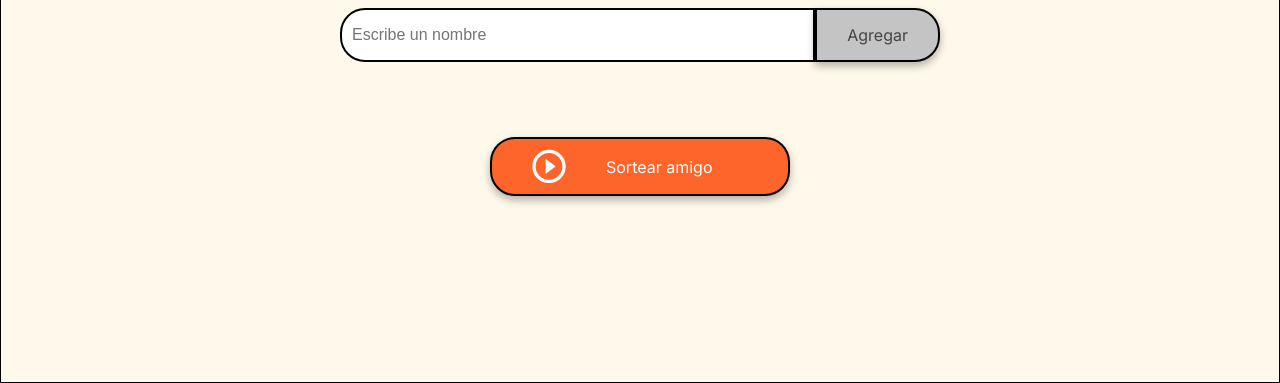
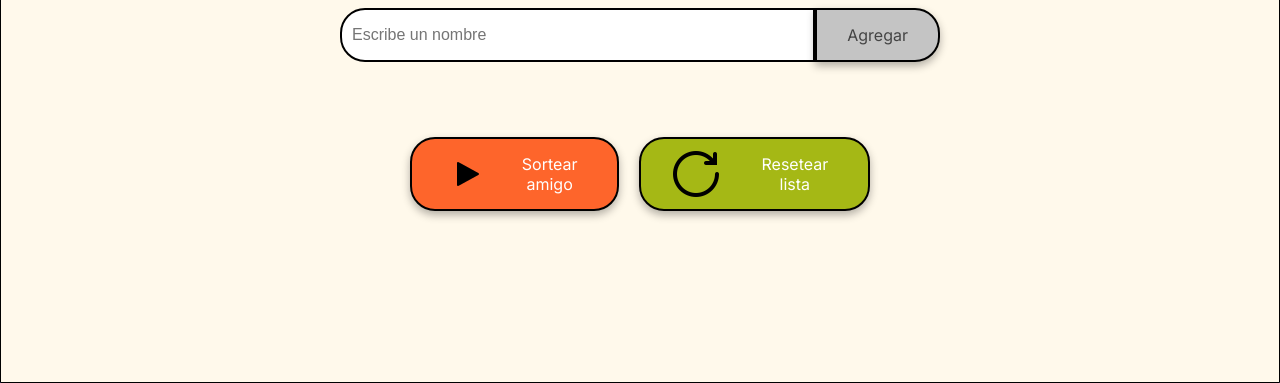
Before and after one commit to Davebot-b9/amigo-secreto-resultado, a plain HTML site: page index.html in a window 1280 px wide. Shown: the part 417-800 px from the top of the page. Drawn offline with Linux system fonts and the light colour scheme.

Commit message:
Actualizacion index, style y app, nuevos assets

```diff
--- a/app.js
+++ b/app.js
@@ -8,6 +8,10 @@ function agregarAmigo() {
     if (inputAmigo.value === "") return alert("Debes ingresar un nombre de amigo");
      // validar que el input solo contenga letras y espacios
     if (!/^[a-zA-Z\s]+$/.test(inputAmigo.value)) return alert("El nombre del amigo solo puede contener letras y espacios");
+    // validar que el amigo no esté repetido
+    if (Array.from(listaDeAmigos.children).some((amigo) => amigo.textContent === inputAmigo.value)) return alert("El amigo ya fue agregado");
+    // validar que tenga al menos 3 caracteres el inputAmigo
+    if (inputAmigo.value.length < 3) return alert("El nombre del amigo debe tener al menos 3 caracteres");
     // crear un elemento li y agregarle el valor del input
     let amigo = document.createElement("li");
     // agregar el elemento li a la lista de amigos
@@ -28,3 +32,11 @@ function sortearAmigo() {
     //mostrar el amigo sorteado
     resultadoAmigoSorteado.textContent = `El amigo secreto es: ${amigoSorteado.textContent}`;
 }
+
+function resetearLista(){
+    //validar si hay amigos para eliminar
+    if (listaDeAmigos.children.length === 0) return alert("No hay amigos para resetear la lista");
+    //limpiar la lista de amigos
+    listaDeAmigos.innerHTML = "";
+    resultadoAmigoSorteado.textContent = "";
+}
--- a/index.html
+++ b/index.html
@@ -28,9 +28,12 @@
 
             <div class="button-container">
                 <button class="button-draw" onclick="sortearAmigo();" aria-label="Sortear amigo secreto">
-                    <img src="assets/play_circle_outline.png" alt="Ícono para sortear">
+                    <img src="assets/Play.png" alt="Ícono para sortear">
                     Sortear amigo
                 </button>
+                <button class="button-reset" onclick="resetearLista();" aria-label="Resetear lista de amigos">
+                    <img src="assets/refresh.png" alt="Ícono para resetear">
+                    Resetear lista
             </div>
         </section>
     </main>
--- a/style.css
+++ b/style.css
@@ -90,6 +90,11 @@ body {
 .button-container {
     width: 300px;
     justify-content: center;
+    display: flex;
+}
+
+.button-container button {
+    margin: 0 10px;
 }
 
 /* Estilos de entrada de texto */
@@ -160,3 +165,22 @@ ul {
 .button-draw:hover {
     background-color: var(--color-button-hover);
 }
+
+
+.button-reset {
+    display: flex;
+    align-items: center;
+    width: 100%;
+    padding: 10px 40px 10px 30px;
+    color: var(--color-white);
+    background-color: #a5b815;
+    font-size: 16px;
+}
+
+.button-reset img {
+    margin-right: 40px;
+}
+
+.button-reset:hover {
+    background-color: #8c9c0f;
+}
```
Also changed, not shown: assets/Play.png (added), assets/refresh.png (added).
